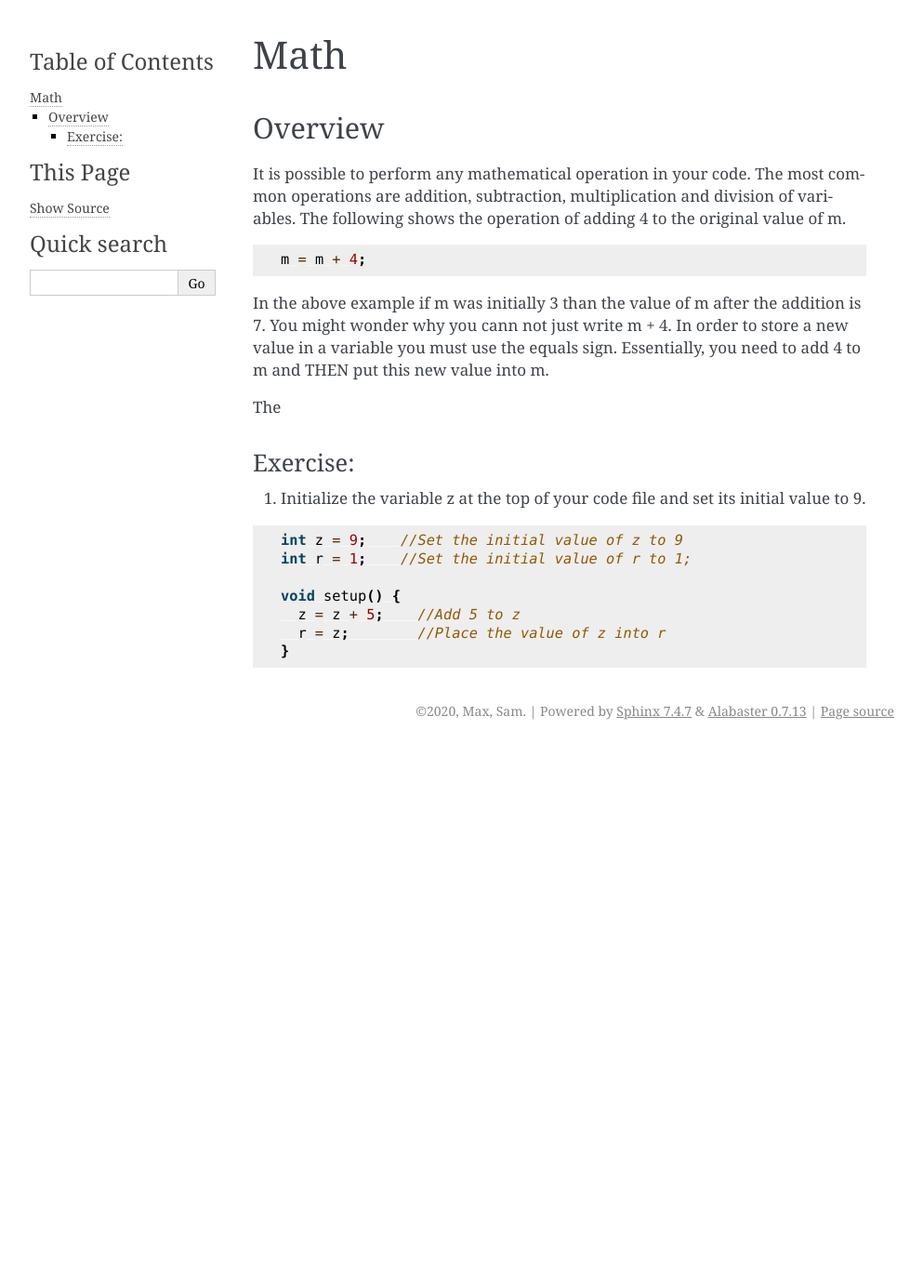
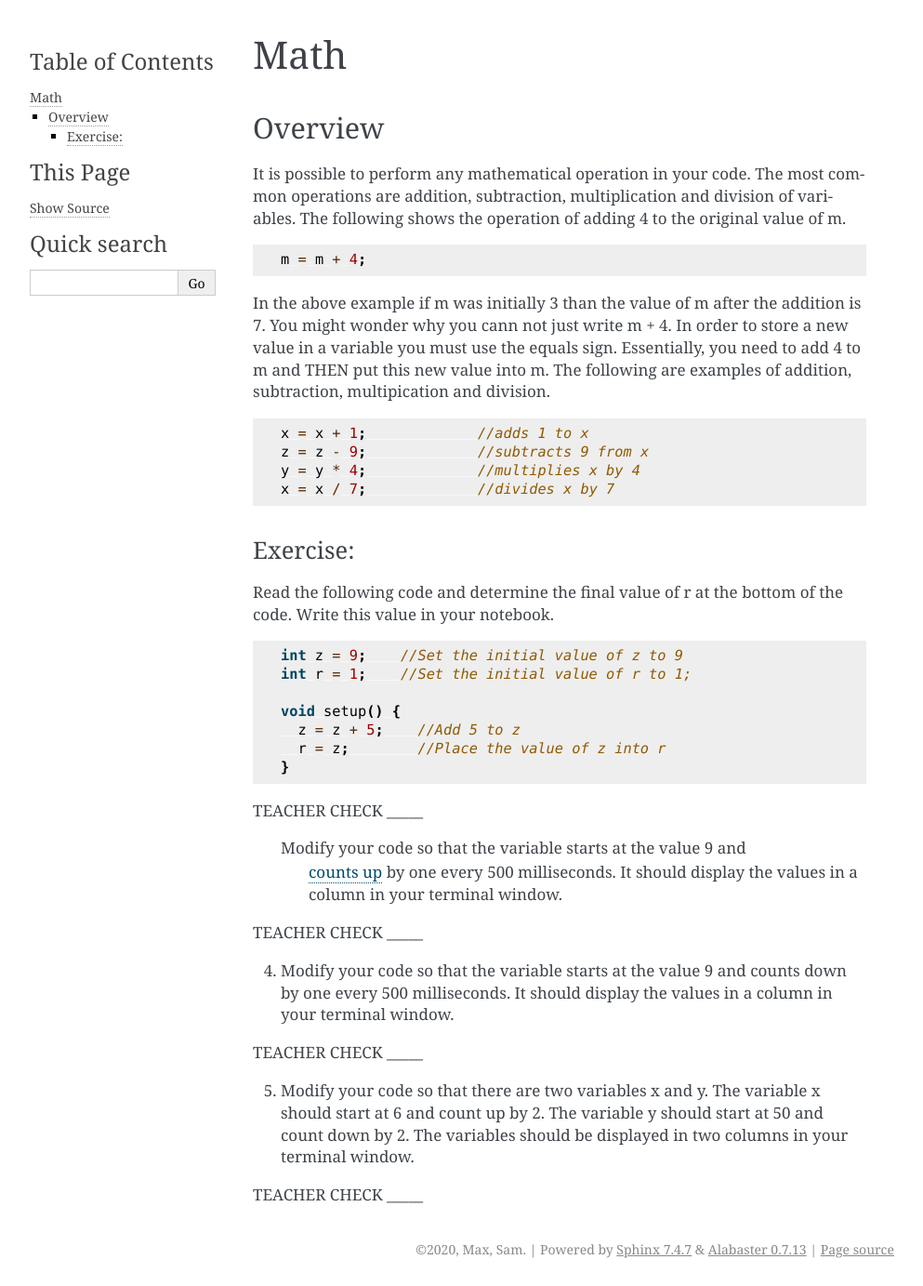
Before and after one commit to maxtkc/mvths-wiki, a Sphinx documentation site: the page built from docs/015a-math.rst, in a window 1280 px wide. Shown: the whole page at 93% size, without its empty margins (148-1141 px from the left). Built offline with Sphinx 7.4.7, drawn with Linux system fonts in a browser that asks for light colours; before the commit the page ends 900 px from its top, so only the background shows below that.

Commit message:
Update 015a-math.rst

```diff
--- a/docs/015a-math.rst
+++ b/docs/015a-math.rst
@@ -13,16 +13,19 @@ division of variables. The following shows the operation of adding 4 to the orig
 
 In the above example if m was initially 3 than the value of m after the addition is 7. You might wonder why you cann not just write
 m + 4. In order to store a new value in a variable you must use the equals sign. Essentially, you need to add 4 to m and THEN put this
-new value into m.
+new value into m. The following are examples of addition, subtraction, multipication and division.
 
-The
+.. code-block:: c
+
+ x = x + 1;		//adds 1 to x
+ z = z - 9;		//subtracts 9 from x
+ y = y * 4;		//multiplies x by 4
+ x = x / 7;		//divides x by 7
 
 Exercise:
 ~~~~~~~~~
-
-1. Initialize the variable z at the top of your code file and set its
-   initial value to 9.
-
+Read the following code and determine the final value of r at the bottom of the code. Write this value
+in your notebook.
 
 .. code-block:: c
 
@@ -33,3 +36,26 @@ Exercise:
     z = z + 5;    //Add 5 to z
     r = z;        //Place the value of z into r
   }
+
+TEACHER CHECK \_\_\_\_\_
+
+ Modify your code so that the variable starts at the value 9 and
+   `counts
+   up <https://www.google.com/url?q=https://docs.google.com/document/d/1BmZbXzxnD2j17QToSZ9jeZmnP7burwfksfQq2v4zu-Y/edit%23heading%3Dh.j1vujjth5hql&sa=D&ust=1587613173884000>`__ by
+   one every 500 milliseconds. It should display the values in a column
+   in your terminal window.
+
+TEACHER CHECK \_\_\_\_\_
+
+4. Modify your code so that the variable starts at the value 9 and
+   counts down by one every 500 milliseconds. It should display the
+   values in a column in your terminal window.
+
+TEACHER CHECK \_\_\_\_\_
+
+5. Modify your code so that there are two variables x and y. The
+   variable x should start at 6 and count up by 2. The variable y should
+   start at 50 and count down by 2. The variables should be displayed in
+   two columns in your terminal window.
+
+TEACHER CHECK \_\_\_\_\_
```
